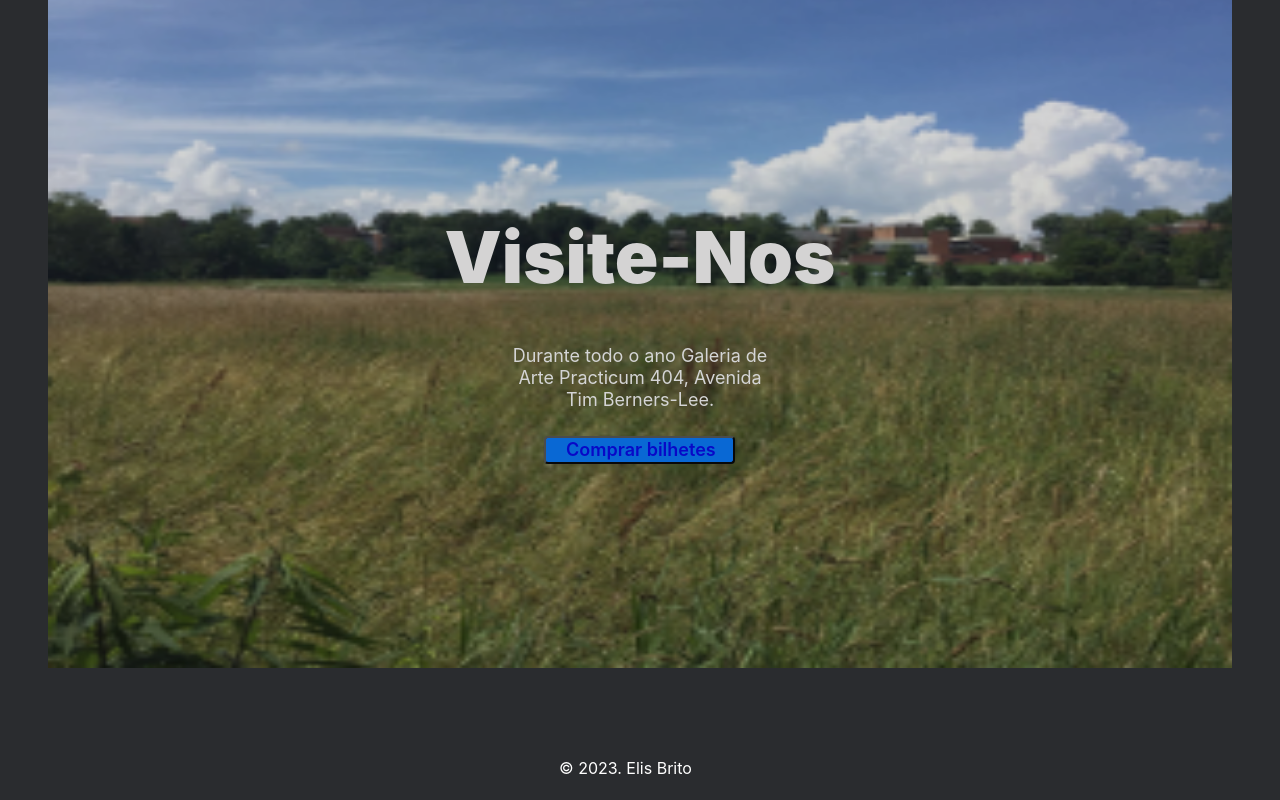
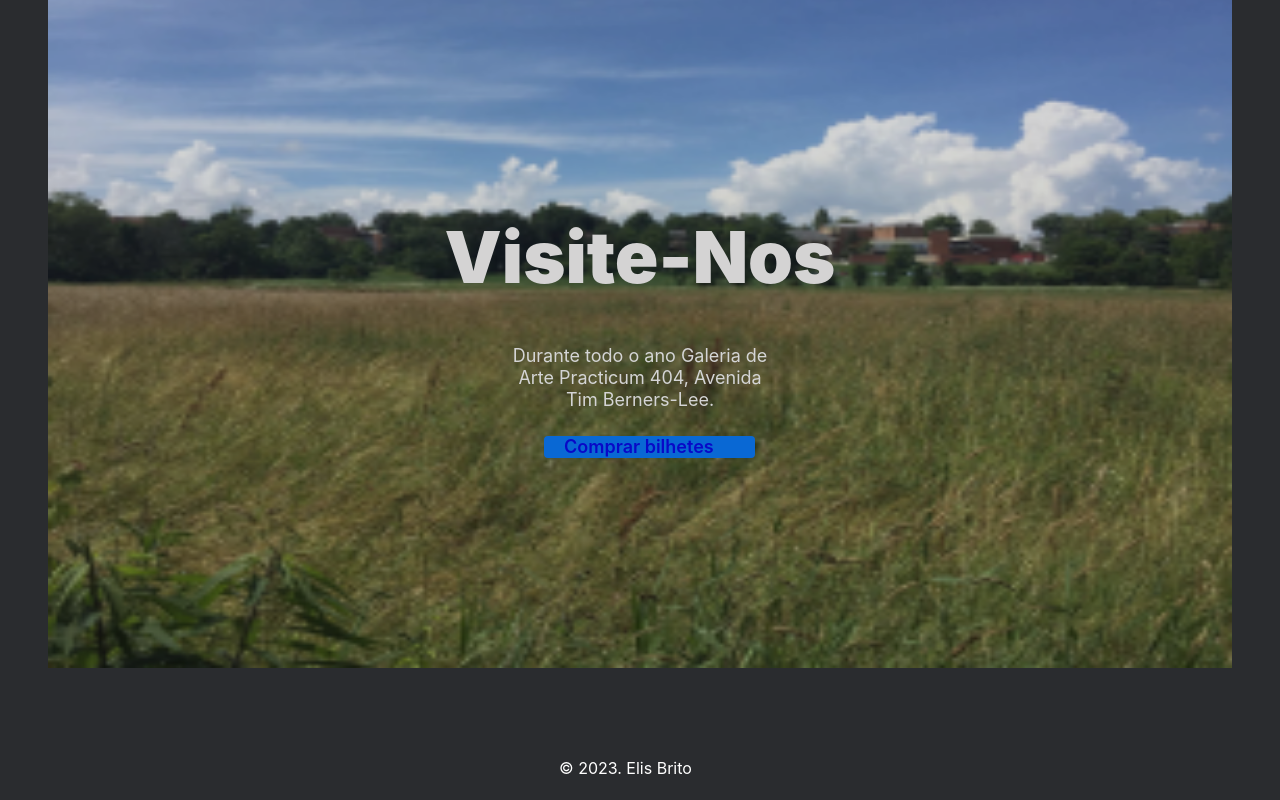
Before and after one commit to elhernandesbrito/web_project_3_ptbr, a plain HTML site: page index.html in a window 1280 px wide. Shown: the part 6581-7381 px from the top of the page. Drawn offline with Linux system fonts and the light colour scheme; files whose address does not match are found by name.

Commit message:
project 3

```diff
--- a/index.html
+++ b/index.html
@@ -149,9 +149,9 @@
                 404, Avenida Tim Berners-Lee.
               </h3>
 
-             <button class="cover__button">
+             <div class="cover__button">
               <a href="#">Comprar bilhetes</a>
-              </button>
+             </div>
           </div>
         </div>
       </section>
```
